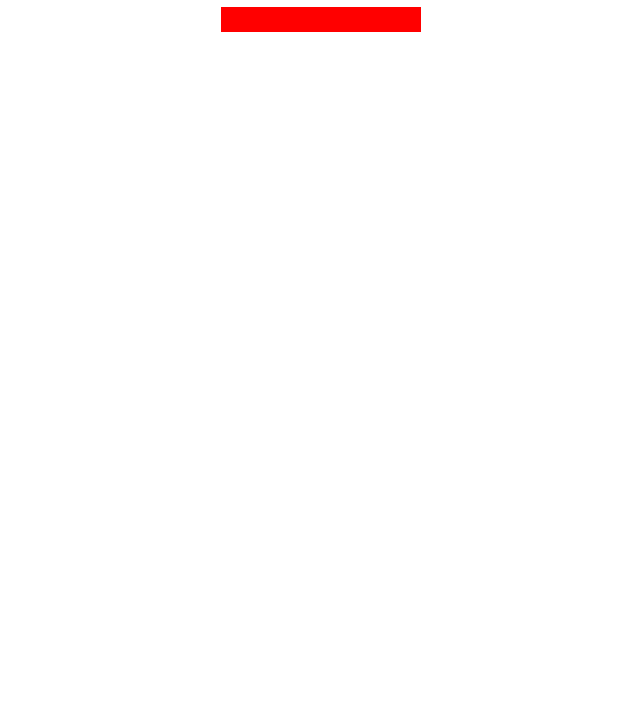
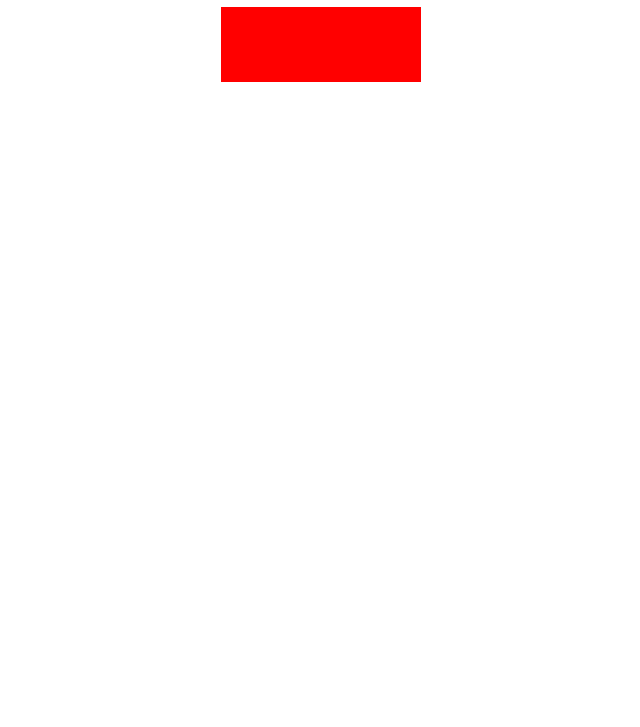
Before and after one commit to Jsaa110213/CSS-Marcadores-de-Colores-FreeCodeCamp, a plain HTML site: page index.html in a window 1280 px wide. Shown: the part 73-800 px from the top of the page, without its empty margins (319-959 px from the left). Drawn offline with Linux system fonts and the light colour scheme.

Commit message:
Step 14: Se agregarón nuevas clases dentro del contenedor

```diff
--- a/index.html
+++ b/index.html
@@ -10,5 +10,7 @@
     <h1>CSS Color Markers</h1>
     <div class="container">
       <div class="marker"></div>
+      <div class="marker"></div>
+      <div class="marker"></div>
   </body>
 </html>
```
